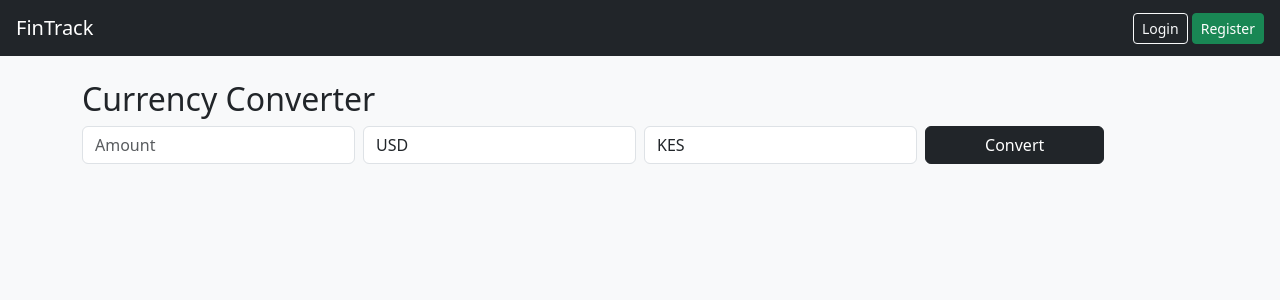
After one commit to teddynjue/fintech-expense-tracker, a Flask app: page /converter in a window 1280 px wide. The commit adds this page. Shown: the top 300 px of the page. Run offline with Flask 3, Linux system fonts and the light colour scheme.

Commit message:
Added currency converter and chart improvements

```diff
--- a/app.py
+++ b/app.py
@@ -1,6 +1,7 @@
 from flask import Flask, render_template, request, redirect, session
 from flask_sqlalchemy import SQLAlchemy
 from werkzeug.security import generate_password_hash, check_password_hash
+import requests
 
 app = Flask(__name__)
 app.secret_key = "supersecretkey"
@@ -23,12 +24,11 @@ class Transaction(db.Model):
     user_id = db.Column(db.Integer, db.ForeignKey("user.id"))
 
 # ----------------- ROUTES -----------------
-
 @app.route("/")
 def home():
     if "user_id" in session:
         return redirect("/dashboard")
-    return redirect("/login")
+    return redirect("/register")
 
 @app.route("/register", methods=["GET", "POST"])
 def register():
@@ -96,6 +96,24 @@ def logout():
     session.clear()
     return redirect("/login")
 
+
+@app.route("/converter", methods=["GET", "POST"])
+def converter():
+    converted_amount = None
+    rate = None
+
+    if request.method == "POST":
+        amount = float(request.form["amount"])
+        from_currency = request.form["from_currency"]
+        to_currency = request.form["to_currency"]
+
+        url = f"https://api.exchangerate-api.com/v4/latest/{from_currency}"
+        response = requests.get(url).json()
+
+        rate = response["rates"][to_currency]
+        converted_amount = round(amount * rate, 2)
+
+    return render_template("converter.html", converted_amount=converted_amount, rate=rate)
 # ----------------- RUN -----------------
 
 if __name__ == "__main__":
--- a/templates/base.html
+++ b/templates/base.html
@@ -1,20 +1,24 @@
 <!DOCTYPE html>
-<html lang="en">
-<head>
-    <meta charset="UTF-8">
-    <title><!DOCTYPE html>
 <html>
 <head>
     <title>FinTrack</title>
     <link href="https://cdn.jsdelivr.net/npm/bootstrap@5.3.0/dist/css/bootstrap.min.css" rel="stylesheet">
+    <script src="https://cdn.jsdelivr.net/npm/chart.js"></script>
 </head>
 <body class="bg-light">
 
 <nav class="navbar navbar-dark bg-dark px-3">
     <span class="navbar-brand">FinTrack</span>
+
     <div>
-        <a href="/dashboard" class="btn btn-outline-light btn-sm">Dashboard</a>
-        <a href="/logout" class="btn btn-danger btn-sm">Logout</a>
+        {% if session.get("user_id") %}
+            <a href="/dashboard" class="btn btn-outline-light btn-sm">Dashboard</a>
+            <a href="/logout" class="btn btn-danger btn-sm">Logout</a>
+            <a href="/converter" class="btn btn-outline-light btn-sm">Converter</a>
+        {% else %}
+            <a href="/login" class="btn btn-outline-light btn-sm">Login</a>
+            <a href="/register" class="btn btn-success btn-sm">Register</a>
+        {% endif %}
     </div>
 </nav>
 
@@ -23,9 +27,4 @@
 </div>
 
 </body>
-</html></title>
-</head>
-<body>
-
-</body>
 </html>
--- /dev/null
+++ b/templates/converter.html
@@ -0,0 +1,43 @@
+{% extends "base.html" %}
+{% block content %}
+
+<h2>Currency Converter</h2>
+
+<form method="POST" class="row g-2 mb-4">
+
+    <div class="col-md-3">
+        <input class="form-control" name="amount" type="number" step="0.01" placeholder="Amount" required>
+    </div>
+
+    <div class="col-md-3">
+        <select class="form-control" name="from_currency">
+            <option>USD</option>
+            <option>EUR</option>
+            <option>KES</option>
+            <option>GBP</option>
+        </select>
+    </div>
+
+    <div class="col-md-3">
+        <select class="form-control" name="to_currency">
+            <option>KES</option>
+            <option>USD</option>
+            <option>EUR</option>
+            <option>GBP</option>
+        </select>
+    </div>
+
+    <div class="col-md-2">
+        <button class="btn btn-dark w-100">Convert</button>
+    </div>
+
+</form>
+
+{% if converted_amount %}
+<div class="alert alert-success">
+    Converted Amount: {{ converted_amount }} <br>
+    Exchange Rate Used: {{ rate }}
+</div>
+{% endif %}
+
+{% endblock %}
```
Also changed, not shown: templates/dashboard.html (+26 -6 lines), templates/login.html (+20 -4 lines), templates/register.html (+21 -4 lines), instance/database.db.
